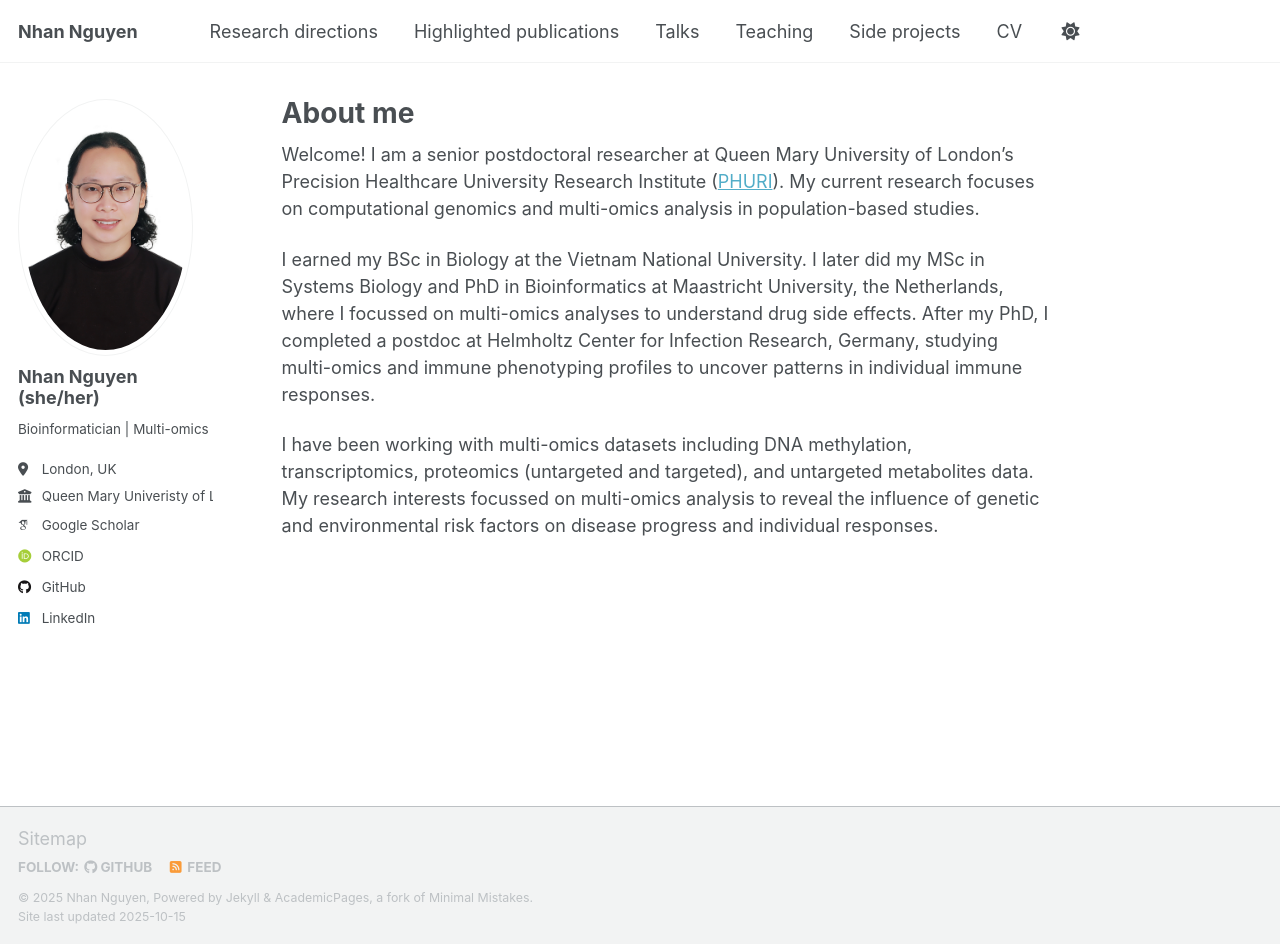
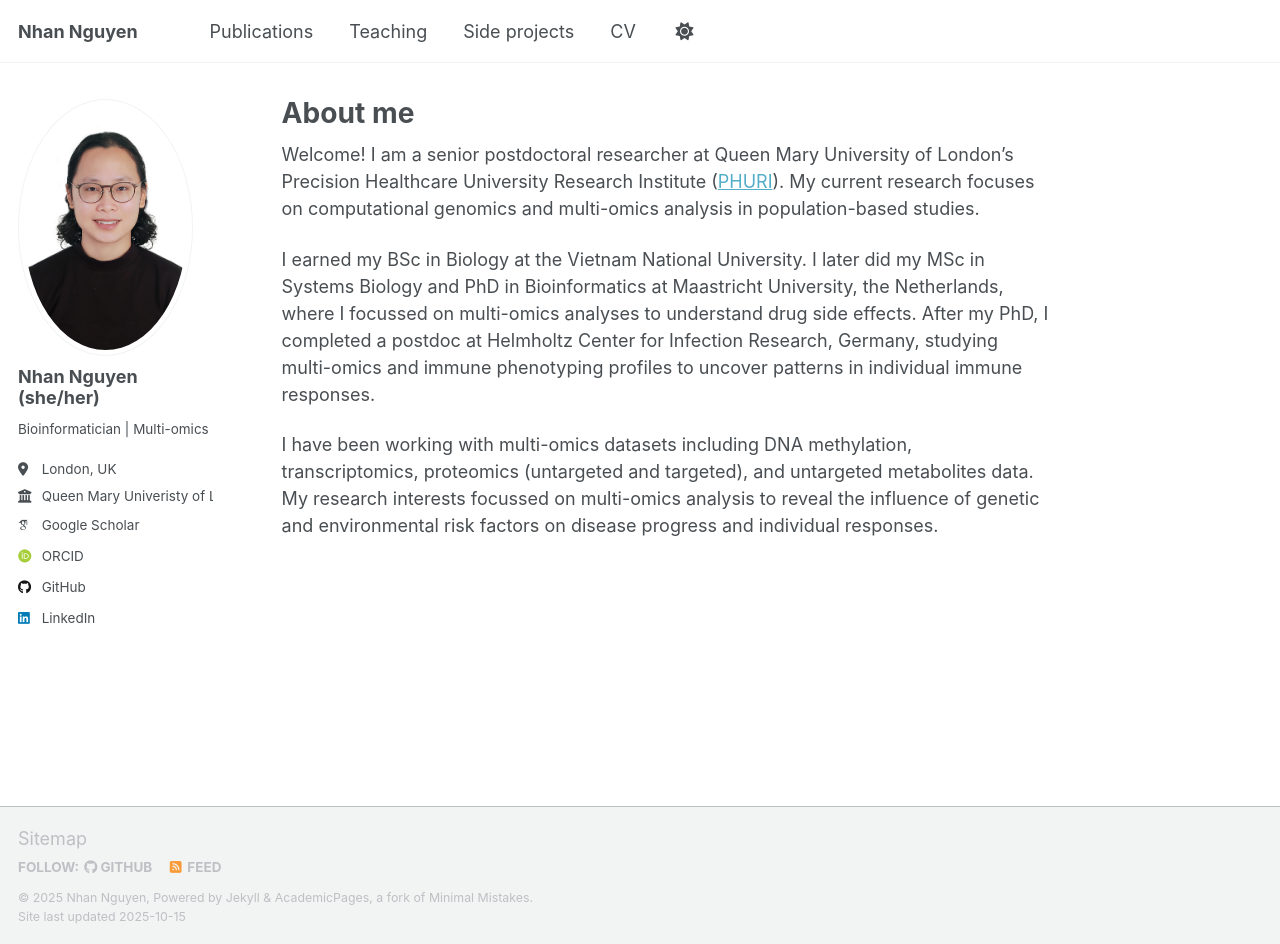
Before and after one commit to NhanNguyen000/NhanNguyen000.github.io, a Jekyll site: the page built from _pages/about.md, in a window 1280 px wide and 944 px high. Built offline with Jekyll 4.4.1, drawn with Linux system fonts in a browser that asks for light colours; some web fonts are replaced; a script that is not in the unit is left out.

Commit message:
Update website navigation

```diff
--- a/_data/navigation.yml
+++ b/_data/navigation.yml
@@ -8,14 +8,14 @@
 #      Markdown formatted page while the second is generated using JSON.
 
 main:
-  - title: "Research directions" #"Blog Posts"
-    url: /year-archive/
+  #- title: "Research directions" #"Blog Posts"
+  #  url: /year-archive/
 
-  - title: "Highlighted publications"
+  - title: "Publications"
     url: /publications/
 
-  - title: "Talks"
-    url: /talks/
+  #- title: "Talks"
+  #  url: /talks/
 
   - title: "Teaching"
     url: /teaching/
```
